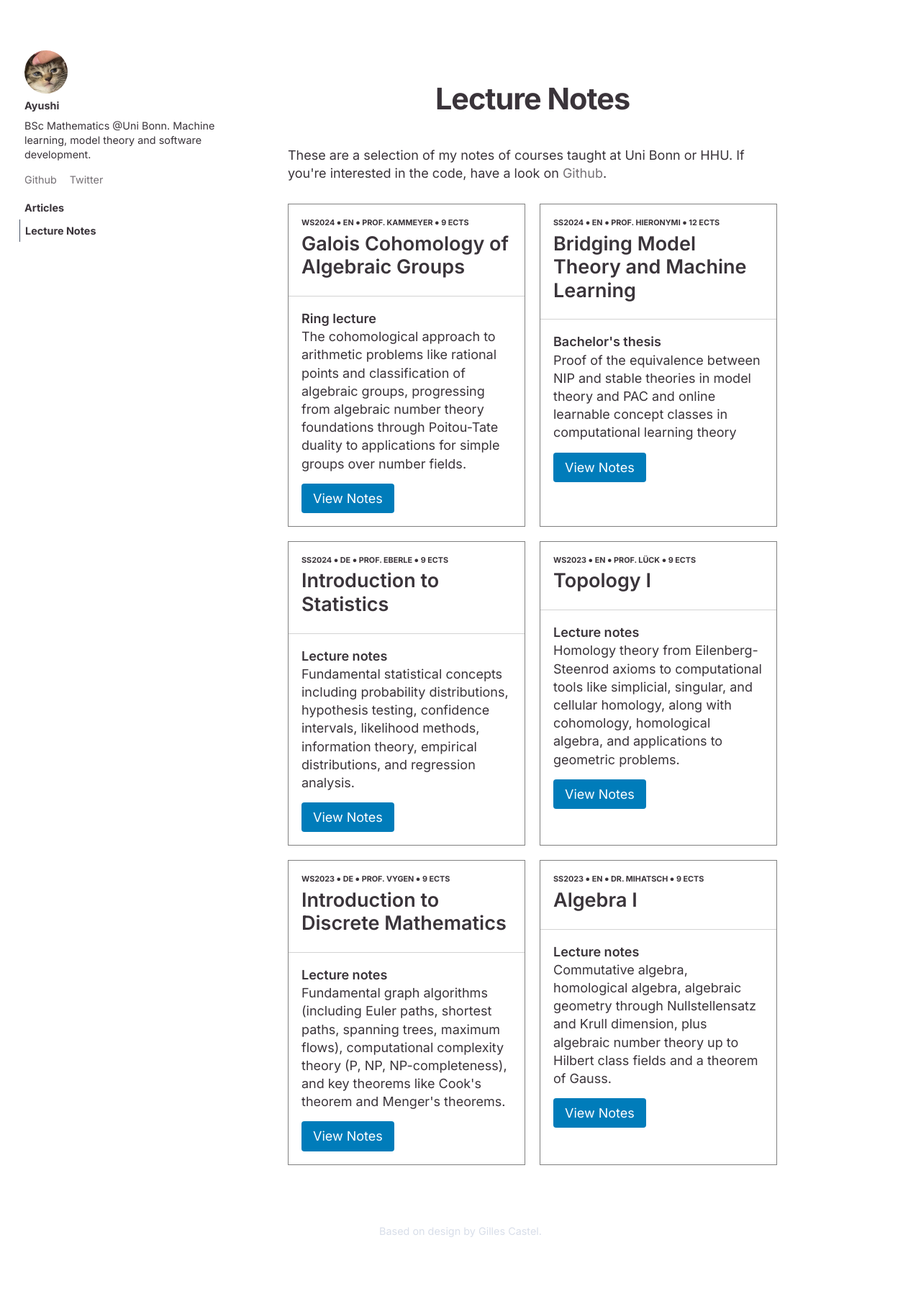
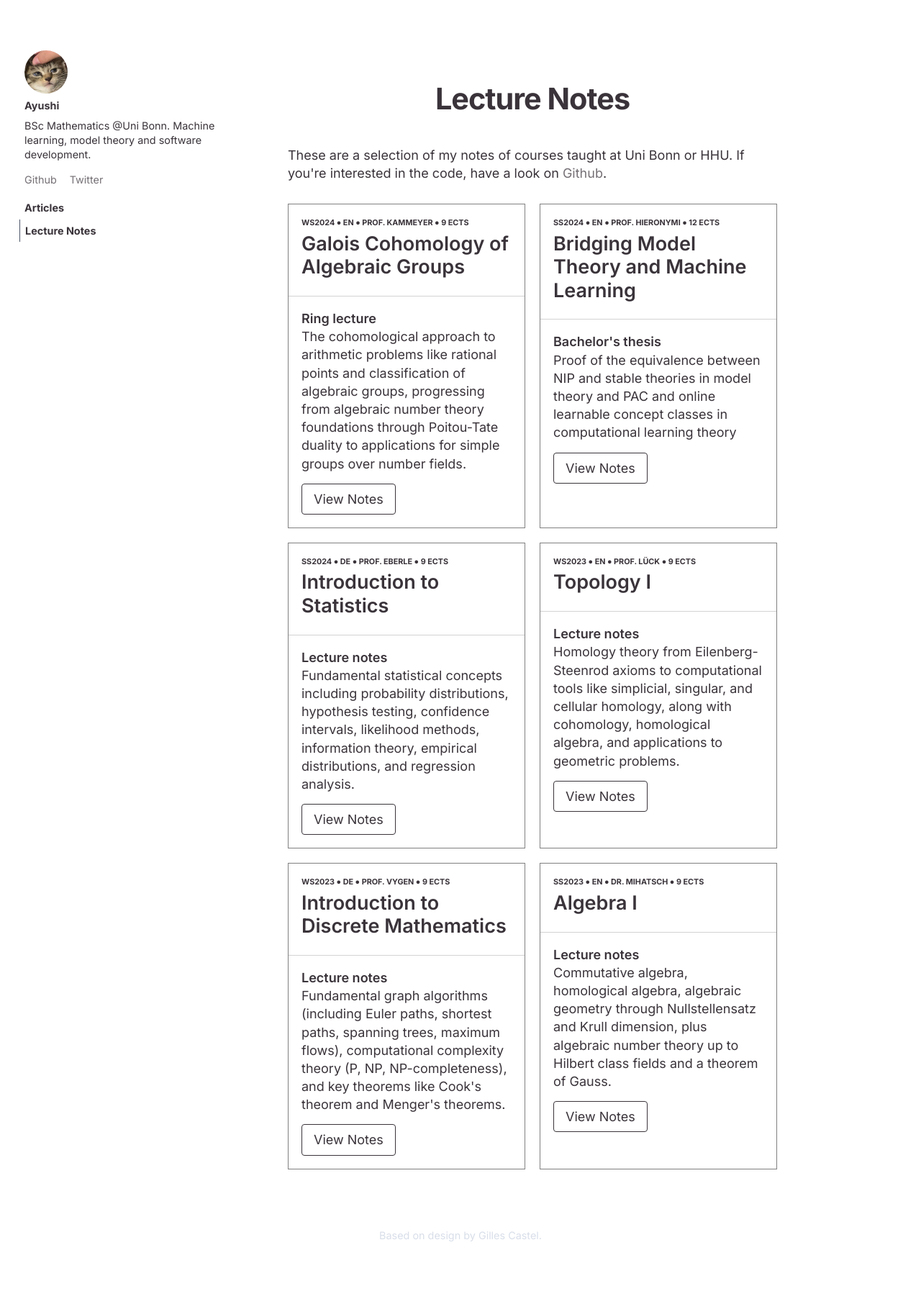
Before and after one commit to Ayushi141/ayushi141.github.io, a Jekyll site: the page built from lecture_notes.html, in a window 1280 px wide. Shown: the whole page at 72% size. Built offline with Jekyll 4.4.1, drawn with Linux system fonts in a browser that asks for light colours.

Commit message:
fix(css): view button

```diff
--- a/lecture_notes.html
+++ b/lecture_notes.html
@@ -71,13 +71,13 @@ permalink: /lecture_notes/
     .btn {
         display: inline-block;
         padding: 8px 16px;
-        background: #007cba;
-        color: white;
+        border: 1px solid rgb(58,52,58);
+        color: rgb(58,52,58);;
         text-decoration: none;
         border-radius: 4px;
     }
 
     .btn:hover {
-        background: #005a85;
+        background: white;
     }
 </style>
```
